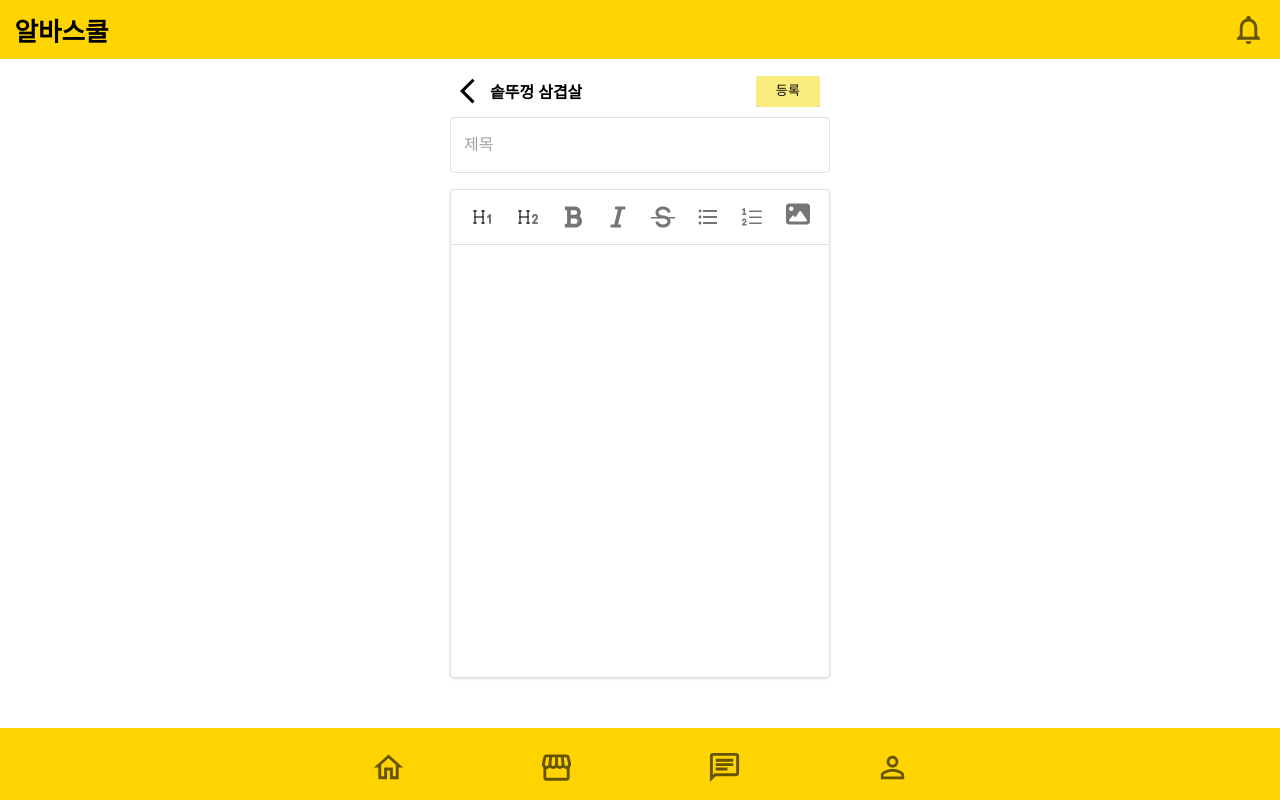
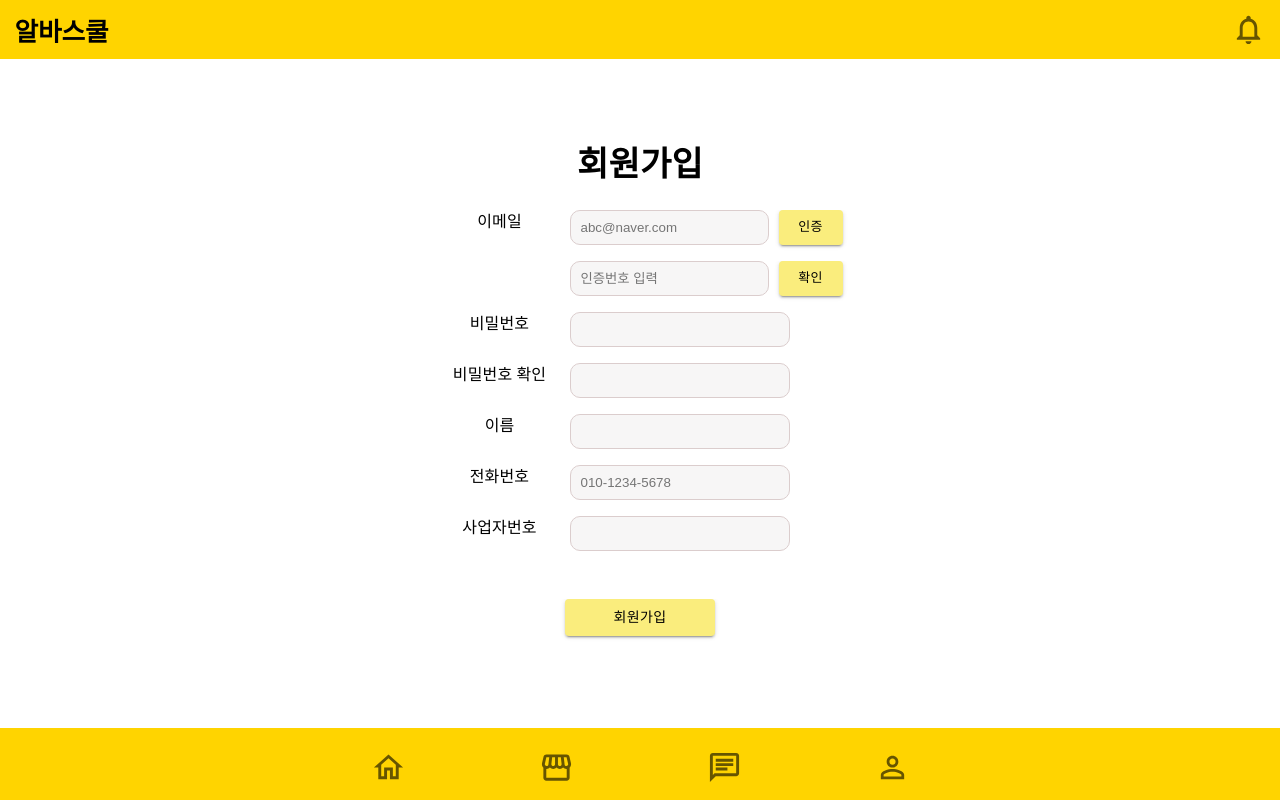
Before and after one commit to leejjorang/albaschool_frontend, a React (Vite) app: page / in a window 1280 px wide. Built offline with nearby package versions, Linux system fonts and the light colour scheme; a web font is replaced by a local one.

Commit message:
Feat: 회원가입 컴포넌트화

```diff
--- a/src/App.tsx
+++ b/src/App.tsx
@@ -1,17 +1,13 @@
 import { GlobalStyle } from "./styles/global";
 import Layout from "./components/layout/Layout";
-import WritePost from "./pages/manager/WritePost";
-import EduList from "./pages/manager/EduList";
-import EduPost from "./pages/manager/EduPost";
+import MangerSignUp from "./pages/manager/ManagerSignUp";
 
 function App() {
   return (
     <>
       <GlobalStyle />
       <Layout>
-        {/* <EduList /> */}
-        {/* <EduPost /> */}
-        <WritePost />
+        <MangerSignUp />
       </Layout>
     </>
   )
--- a/src/pages/manager/Signup.tsx
+++ b/src/components/SignUpForm.tsx
@@ -1,42 +1,66 @@
-import { Box, Button,Typography } from "@mui/material";
+import { Box, Button, Typography } from "@mui/material";
 import { useForm } from "react-hook-form";
 import styled from "styled-components";
 
-interface SignUpProps {
+interface SignUpProps {   // 알바생
   email: string;
   verification: string;
   phone: string;
   password: string;
   checkPassword: string;
   name: string;
-  bussinessNum: string;
 }
-function Signup() {
+
+export interface BusinessSignUpProps extends SignUpProps {   // 사업자
+  businessNum: string;
+}
+
+type SignUpType = "staff" | "business";
+interface SignUpFormProps {
+  type: SignUpType;
+}
+
+function SignUpForm({ type }: SignUpFormProps) {
   const {
     register,
     handleSubmit,
     watch,
     formState: { errors },
-  } = useForm<SignUpProps>();
+  } = useForm<BusinessSignUpProps>();
 
-  const onSubmit = async () => {
-    //백엔드에 데이터 전송
+  const password = watch("password");
+
+  const onSubmit = async (data: BusinessSignUpProps | SignUpProps) => {
+    if (type === "business") {
+      // 사업자 회원가입 처리
+      const businessData = data as BusinessSignUpProps;
+    } else {
+      // 일반 회원가입 처리
+      const staffData = data as SignUpProps;
+    }
   };
 
-  const password = watch("password"); // password 필드의 값을 실시간으로 감시
-
   return (
-    <SignUpStyle>
+    <SignUpFormStyle>
       <StyledForm onSubmit={handleSubmit(onSubmit)}>
         <Typography
           component="h1"
           variant="h4"
-          sx={{ fontWeight: "bold", width: "fit-content", margin: "0 auto" }}
+          sx={{
+            fontWeight: "bold",
+            width: "fit-content",
+            margin: "20px auto",
+            marginBottom: "1rem",
+          }}
         >
-          SignUp
+          회원가입
         </Typography>
         <Box>
-          <Box sx={{ display: "flex", marginTop: "40px" }}>
+          <Box
+            sx={{
+              display: "flex",
+            }}
+          >
             <Typography className="title">이메일</Typography>
             <input
               className="inputBox"
@@ -48,12 +72,13 @@ function Signup() {
                   message: "올바른 이메일 형식이 아닙니다",
                 },
               })}
-              placeholder="  abc@naver.com"
+              placeholder="abc@naver.com"
             />
             <Button
               size="small"
               variant="contained"
               sx={{
+                marginRight: 1,
                 height: "35px",
                 color: "black",
                 background: "#FAED7D",
@@ -69,7 +94,11 @@ function Signup() {
             )}
           </Box>
 
-          <Box sx={{ display: "flex" }}>
+          <Box
+            sx={{
+              display: "flex",
+            }}
+          >
             <Typography className="title"></Typography>
             <input
               className="inputBox"
@@ -77,12 +106,13 @@ function Signup() {
               {...register("verification", {
                 required: "인증번호를 입력하세요",
               })}
-              placeholder="  인증번호 입력"
+              placeholder="인증번호 입력"
             />
             <Button
               size="small"
               variant="contained"
               sx={{
+                marginRight: 1,
                 height: "35px",
                 color: "black",
                 background: "#FAED7D",
@@ -98,7 +128,11 @@ function Signup() {
             )}
           </Box>
 
-          <Box sx={{ display: "flex" }}>
+          <Box
+            sx={{
+              display: "flex",
+            }}
+          >
             <Typography className="title">비밀번호</Typography>
             <input
               className="inputBox"
@@ -109,7 +143,12 @@ function Signup() {
               <p className="error-text">{errors.password.message}</p>
             )}
           </Box>
-          <Box sx={{ display: "flex" }}>
+
+          <Box
+            sx={{
+              display: "flex",
+            }}
+          >
             <Typography className="title">비밀번호 확인</Typography>
             <input
               className="inputBox"
@@ -125,7 +164,11 @@ function Signup() {
             )}
           </Box>
 
-          <Box sx={{ display: "flex" }}>
+          <Box
+            sx={{
+              display: "flex",
+            }}
+          >
             <Typography className="title">이름</Typography>
             <input
               className="inputBox"
@@ -135,32 +178,42 @@ function Signup() {
             {errors.name && <p className="error-text">{errors.name.message}</p>}
           </Box>
 
-          <Box sx={{ display: "flex" }}>
+          <Box
+            sx={{
+              display: "flex",
+            }}
+          >
             <Typography className="title">전화번호</Typography>
             <input
               className="inputBox"
               type="text"
               {...register("phone", { required: "전화번호를 입력하세요" })}
-              placeholder="  010-1234-5678"
+              placeholder="010-1234-5678"
             />
             {errors.phone && (
               <p className="error-text">{errors.phone.message}</p>
             )}
           </Box>
 
-          <Box sx={{ display: "flex" }}>
+          {type === "business" && (
+            <Box
+              sx={{
+                display: "flex",
+              }}
+            >
               <Typography className="title">사업자번호</Typography>
               <input
                 className="inputBox"
                 type="text"
-              {...register("bussinessNum", {
+                {...register("businessNum", {
                   required: "사업자번호를 입력하세요",
                 })}
               />
-            {errors.bussinessNum && (
-              <p className="error-text">{errors.bussinessNum.message}</p>
+              {errors.businessNum && (
+                <p className="error-text">{errors.businessNum.message}</p>
               )}
             </Box>
+          )}
         </Box>
         <Box
           sx={{
@@ -188,25 +241,19 @@ function Signup() {
           </Button>
         </Box>
       </StyledForm>
-    </SignUpStyle>
+    </SignUpFormStyle>
   );
 }
-const StyledForm = styled.form`
+
+const SignUpFormStyle = styled.div`
   width: 100%;
-  max-width: 600px;
-  padding: 0 20px;
-`;
-
-const SignUpStyle = styled.div`
   height: calc(100vh - 8rem);
   display: flex;
   flex-direction: column;
   justify-content: center;
   align-items: center;
-  width: 100%;
 
   .title {
-    font-weight: bold;
     min-width: 140px; // 최소 너비 설정
     text-align: center;
   }
@@ -218,8 +265,9 @@ const SignUpStyle = styled.div`
     border-radius: 10px;
     background-color: #f7f6f6;
     border: 1px solid #dbcdcd;
-    margin-bottom: 20px;
-    margin-right: 20px;
+    margin-bottom: 16px;
+    margin-right: 10px;
+    padding: 10px;
 
     &:focus {
       outline: none;
@@ -232,13 +280,23 @@ const SignUpStyle = styled.div`
     font-size: 10px;
     position: absolute;
     bottom: 0;
-    left: 55%;
-    transform: translateX(-50%);
-    margin-bottom: 5px;
+    left:55%;
+    transform: translateX(-40%);
+    margin-bottom: 2px;
   }
 
   .MuiBox-root {
     position: relative;
   }
 `;
-export default Signup;
+
+const StyledForm = styled.form`
+  width: 100%;
+  max-width: 500px;
+  display: flex;
+  flex-direction: column;
+  justify-content: center;
+  align-items: center;
+  gap: 0.5rem;
+`;
+export default SignUpForm;
--- a/src/pages/common/ChangePwd.tsx
+++ b/src/pages/common/ChangePwd.tsx
@@ -14,6 +14,7 @@ const StyledForm = styled.form`
   display: flex;
   flex-direction: column;
   align-items: center;
+  padding: 0 20px;
 `;
 
 const commonTextFieldStyle = {
@@ -108,7 +109,7 @@ function ChangePwd() {
           variant="contained"
           sx={{
             width: "40%",
-            marginBottom: 3,
+            marginTop: 3,
             color: "black",
             background: "#FAED7D",
             "&:hover": {
@@ -116,7 +117,7 @@ function ChangePwd() {
             },
           }}
         >
-          확인
+          변경
         </Button>
       </StyledForm>
     </ChangePwdStyle>
--- a/src/pages/common/Login.tsx
+++ b/src/pages/common/Login.tsx
@@ -13,6 +13,7 @@ const StyledForm = styled.form`
   display: flex;
   flex-direction: column;
   align-items: center;
+  padding: 0 20px;
 `;
 
 const commonTextFieldStyle = {
--- /dev/null
+++ b/src/pages/manager/ManagerSignUp.tsx
@@ -0,0 +1,6 @@
+import SignUpForm from "../../components/SignupForm";
+
+function MangerSignUp() {
+  return <SignUpForm type="business" />;
+}
+export default MangerSignUp;
--- /dev/null
+++ b/src/pages/staff/StaffSignUp.tsx
@@ -0,0 +1,6 @@
+import SignUpForm from "../../components/SignupForm";
+
+function StaffSignUp() {
+  return <SignUpForm type="staff" />;
+}
+export default StaffSignUp;
```
Also changed, not shown: src/pages/staff/Signup.tsx (deleted, +0 -229 lines). Lines whose indentation alone changed are shown as unchanged.
